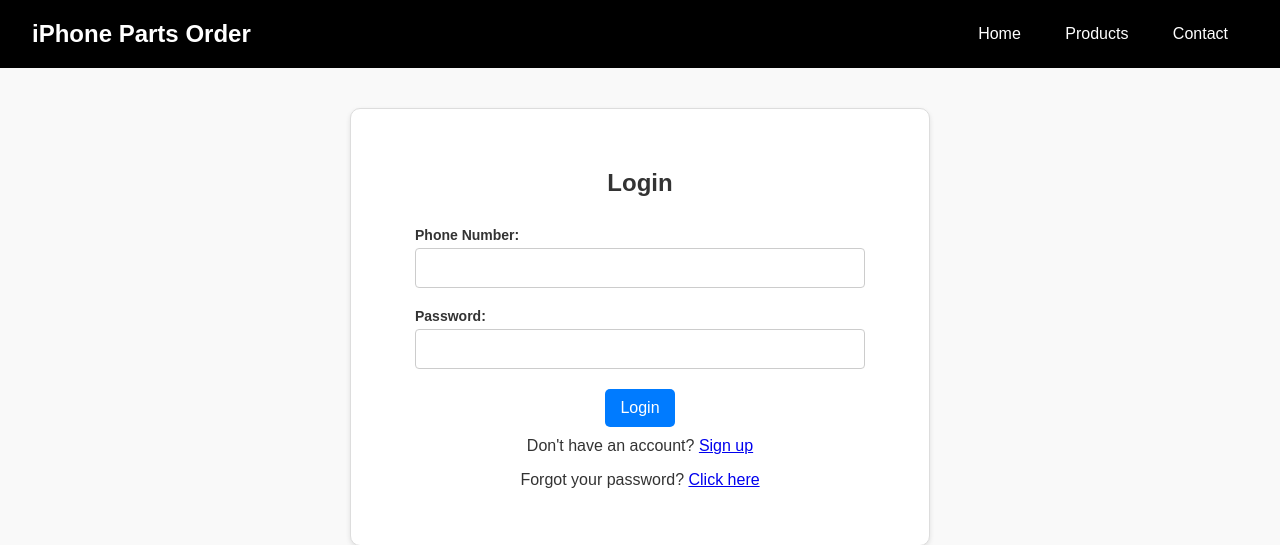
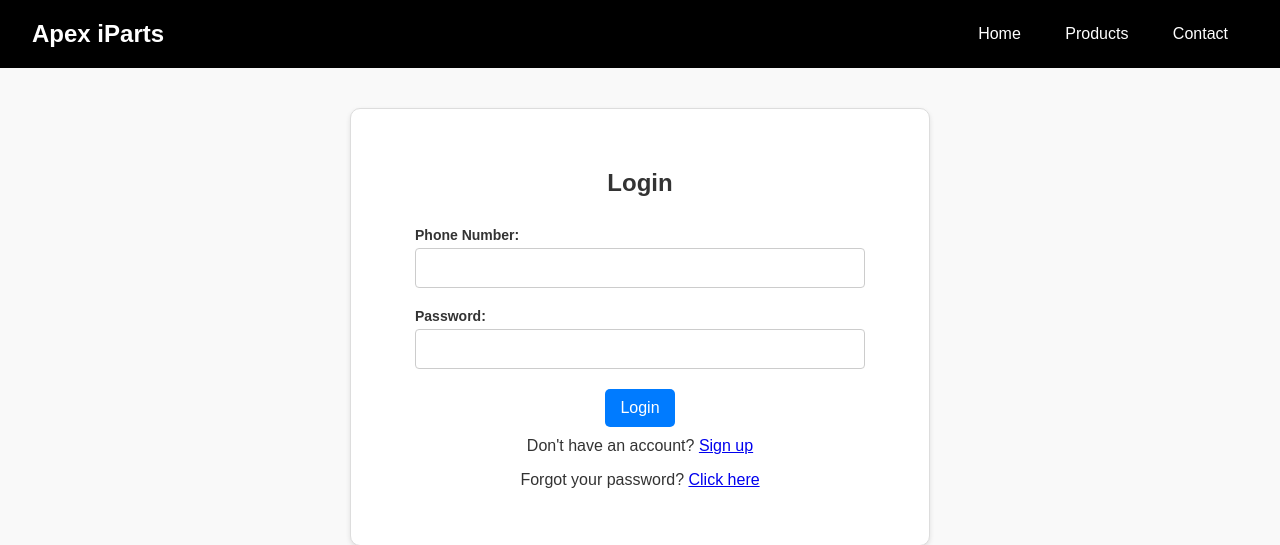
Before and after one commit to Gaurav1504333/iphone-parts-shop, a Flask app: page /login in a window 1280 px wide. Shown: the top 545 px of the page. Run offline with Flask 3, Linux system fonts and the light colour scheme.

Commit message:
Update login page branding and structure

```diff
--- a/templates/login.html
+++ b/templates/login.html
@@ -11,7 +11,7 @@
     <header class="sticky">
         <nav>
             <div class="logo">
-                <h1>iPhone Parts Order</h1>
+                <h1>Apex iParts</h1>
             </div>
             <ul class="nav-links">
                 <li><a href="{{ url_for('home') }}">Home</a></li>
```
